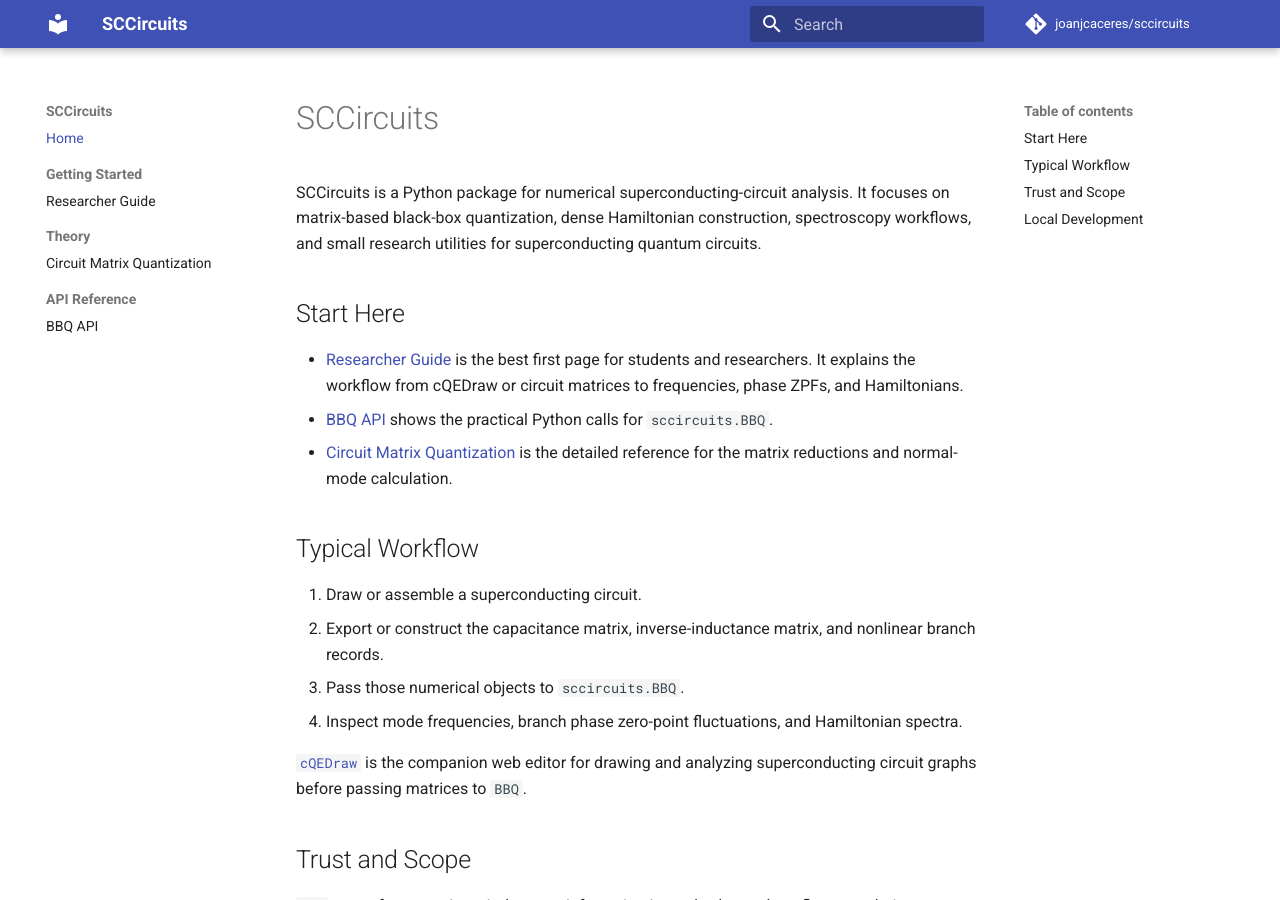
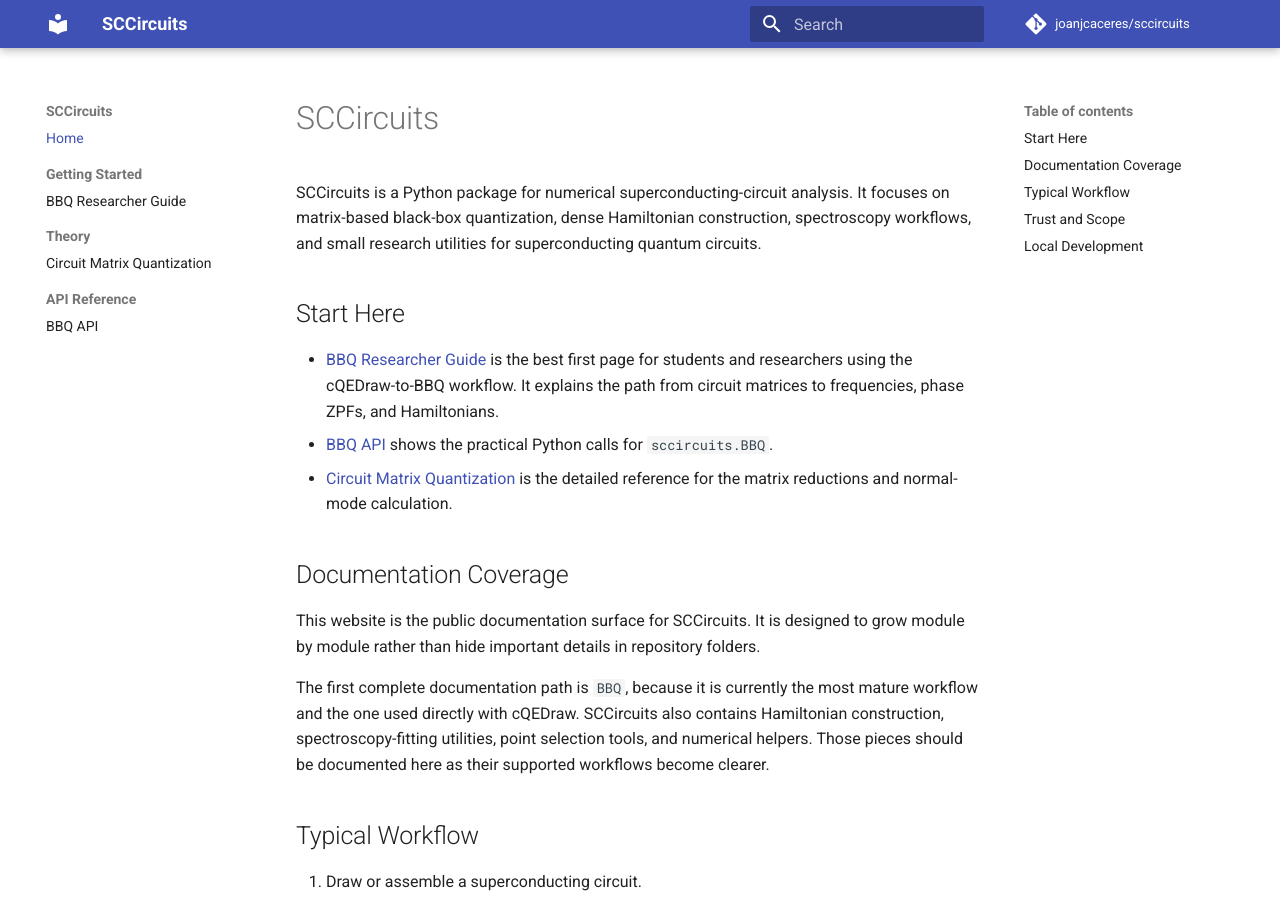
Before and after one commit to joanjcaceres/sccircuits, an MkDocs documentation site: the page built from docs/index.md, in a window 1280 px wide and 900 px high. Built offline with MkDocs 1.6.1 and Material for MkDocs 9.7.7, drawn with Linux system fonts in a browser that asks for light colours; comment, search, counter and statistics services are not loaded.

Commit message:
Publish docs site and clarify BBQ guide scope

```diff
--- a/docs/index.md
+++ b/docs/index.md
@@ -7,12 +7,25 @@ superconducting quantum circuits.
 
 ## Start Here
 
-- [Researcher Guide](getting-started/researcher-guide.md) is the best first
-  page for students and researchers. It explains the workflow from cQEDraw or
-  circuit matrices to frequencies, phase ZPFs, and Hamiltonians.
+- [BBQ Researcher Guide](getting-started/bbq-researcher-guide.md) is the best
+  first page for students and researchers using the cQEDraw-to-BBQ workflow. It
+  explains the path from circuit matrices to frequencies, phase ZPFs, and
+  Hamiltonians.
 - [BBQ API](api/bbq.md) shows the practical Python calls for `sccircuits.BBQ`.
 - [Circuit Matrix Quantization](theory/circuit-matrix-quantization.md) is the
   detailed reference for the matrix reductions and normal-mode calculation.
+
+## Documentation Coverage
+
+This website is the public documentation surface for SCCircuits. It is designed
+to grow module by module rather than hide important details in repository
+folders.
+
+The first complete documentation path is `BBQ`, because it is currently the
+most mature workflow and the one used directly with cQEDraw. SCCircuits also
+contains Hamiltonian construction, spectroscopy-fitting utilities, point
+selection tools, and numerical helpers. Those pieces should be documented here
+as their supported workflows become clearer.
 
 ## Typical Workflow
 
--- a/mkdocs.yml
+++ b/mkdocs.yml
@@ -16,7 +16,7 @@ theme:
 nav:
   - Home: index.md
   - Getting Started:
-      - Researcher Guide: getting-started/researcher-guide.md
+      - BBQ Researcher Guide: getting-started/bbq-researcher-guide.md
   - Theory:
       - Circuit Matrix Quantization: theory/circuit-matrix-quantization.md
   - API Reference:
```
Also changed, not shown: README.md (+7 -2 lines), docs/getting-started/bbq-researcher-guide.md (renamed from docs/getting-started/researcher-guide.md, +6 -2 lines), 1 other file.
